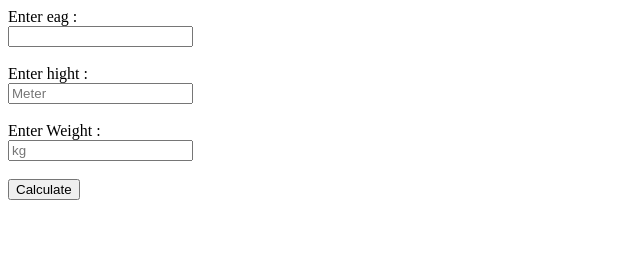
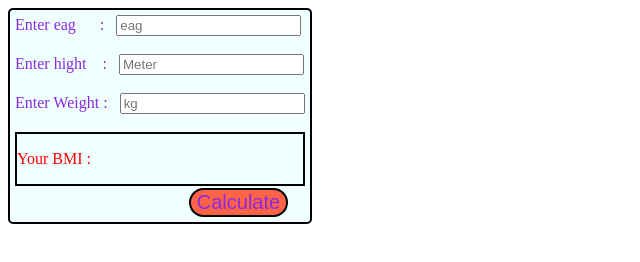
Before and after one commit to kashishInamdar/gif-practice, a plain HTML site: page IBMcalulater.html in a window 1280 px wide. Shown: the whole page, without its empty margins (0-640 px from the left). Drawn offline with Linux system fonts and the light colour scheme.

Commit message:
CREATE A BMI CALCULATER

```diff
--- a/IBMcalulater.html
+++ b/IBMcalulater.html
@@ -1,28 +1,65 @@
 <!DOCTYPE html>
 <html lang="en">
+
 <head>
     <meta charset="UTF-8">
     <meta name="viewport" content="width=device-width, initial-scale=1.0">
     <title>Document</title>
+    <style>
+        .calculater {
+            display: inline-block;
+            border: 2px solid black;
+            border-radius: 5px;
+            padding: 5px;
+            color: blueviolet;
+            background-color: azure;
+            margin-left: auto;
+            margin-right: auto;
+        }
+
+        .btn {
+            color: blueviolet;
+            background-color: tomato;
+            border: 2px solid black;
+            font-size: 20px;
+            border-radius: 20px;
+            margin-left: 60%;
+            margin-top: 2px;
+        }
+
+        .answer {
+            border: 2px solid black;
+            color: red;
+        }
+    </style>
 </head>
 <body>
-     Enter eag : <br>
-     <input type="text" id="age"><br><br>
-     Enter hight : <br>
-     <input type="text" id="hight" placeholder="Meter"><br><br>
-     Enter Weight : <br>
-     <input type="text " id="weight" placeholder="kg"><br><br>
+    <div class="calculater">
+        Enter eag &nbsp; &nbsp; &nbsp;: &nbsp;
+        <input type="text" id="eag" placeholder="eag"><br><br>
+        Enter hight &nbsp; &nbsp;: &nbsp;
+        <input type="text" id="hight" placeholder="Meter"><br><br>
+        Enter Weight : &nbsp;
+        <input type="text " id="weight" placeholder="kg"><br><br>
+        <div class="answer">
+            <p id="ans">Your BMI : </p>
+        </div>
 
-     <button onclick="bmi()" >Calculate</button>
-     <script>
-        const eagBox = parseInt( document.getElementById('age'));
-        const hightBox= parseInt( document.getElementById('hight'));
-        const weightBox=parseInt( document.getElementById('weight'));
-        const IBM = (weightBox / (hightBox * hightBox));
-        function bmi(){
-        console.log(IBM);
+        <button type="button" class="btn" onclick="bmi()">Calculate</button>
+    </div>
+    <script>
+        function bmi() {
+            const hightBox = document.getElementById('hight');
+            const weightBox = document.getElementById('weight');
+
+            const userhight = parseInt(hightBox.value);
+            const userweight = parseInt(weightBox.value);
+
+            const BMI = (userweight / (userhight * userhight));
+
+            const ansText = document.getElementById('ans');
+            ansText.innerText = `Your BMI : ${BMI}`;
         }
-     </script>
-
+    </script>
 </body>
 </html>
```
